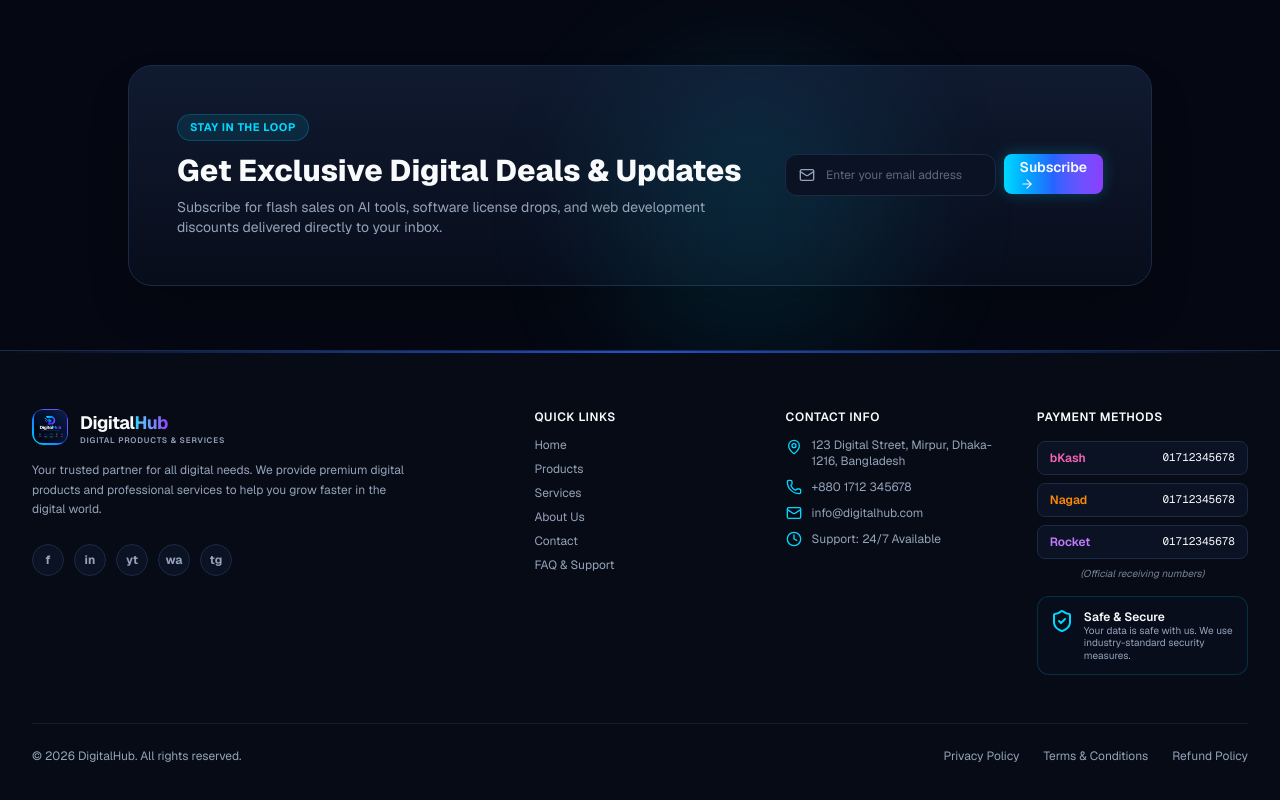
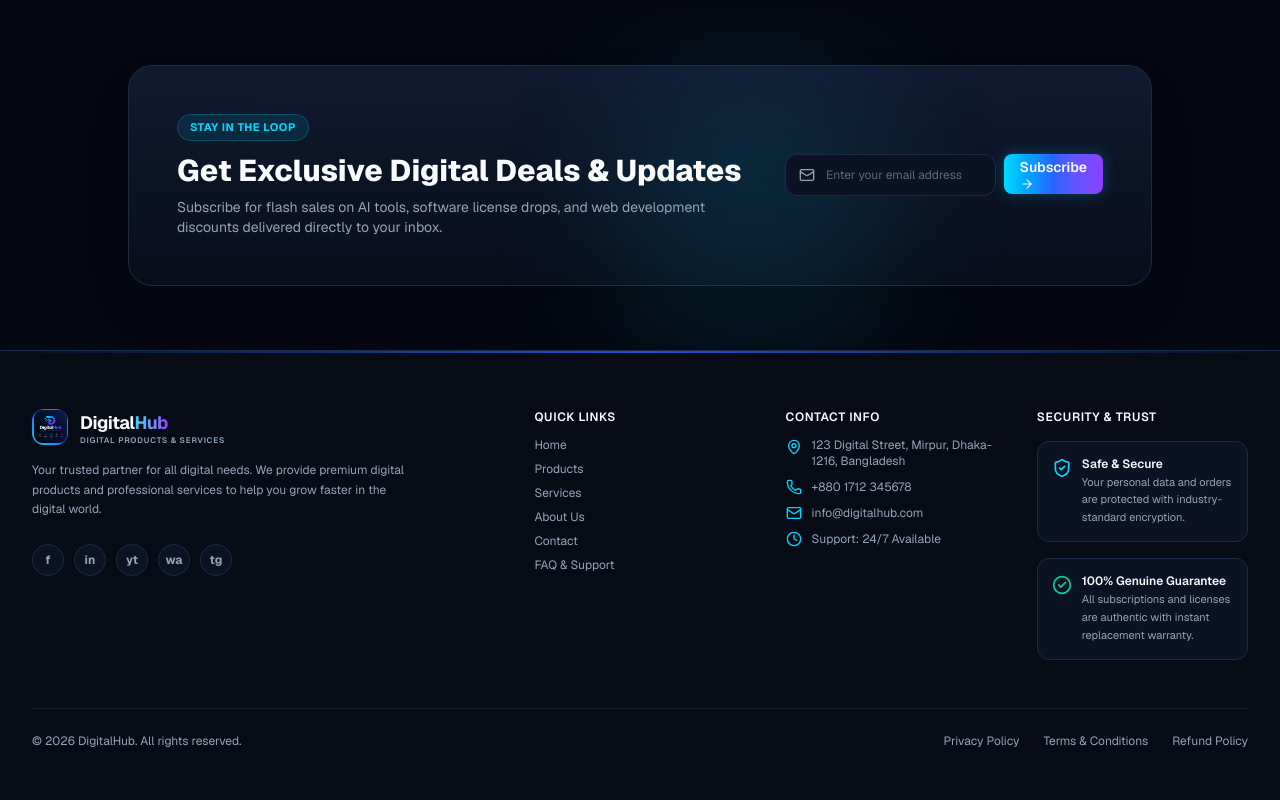
Before and after one commit to Ariyan710389/digitalhub, a Next.js app: page / in a window 1280 px wide. Shown: the part 2933-3733 px from the top of the page. Built offline with nearby package versions, Linux system fonts and the light colour scheme; no server answers; the database is empty.

Commit message:
fix(footer): remove payment options and numbers from footer, replace with security and trust badges

```diff
--- a/src/components/storefront/Footer.tsx
+++ b/src/components/storefront/Footer.tsx
@@ -7,6 +7,7 @@ import {
   Mail,
   Clock,
   ShieldCheck,
+  CheckCircle2,
 } from "lucide-react";
 import { APP_CONFIG } from "@/lib/constants";
 
@@ -36,28 +37,6 @@ export function Footer({ siteSettings, paymentMethods }: FooterProps) {
   const ytLink = siteSettings?.social_youtube || APP_CONFIG.social.youtube;
   const waLink = siteSettings?.social_whatsapp || APP_CONFIG.social.whatsapp;
   const tgLink = siteSettings?.social_telegram || APP_CONFIG.social.telegram;
-
-  // Filter payment methods for display (exclude COD if needed, or show active MFS)
-  const mfsMethods = paymentMethods && paymentMethods.length > 0
-    ? paymentMethods.filter((pm) => pm.slug !== "cod")
-    : [
-        { slug: "bkash", displayName: "bKash", merchantNumber: "01712345678" },
-        { slug: "nagad", displayName: "Nagad", merchantNumber: "01712345678" },
-        { slug: "rocket", displayName: "Rocket", merchantNumber: "01712345678" },
-      ];
-
-  const getMfsColor = (slug: string) => {
-    switch (slug) {
-      case "bkash":
-        return "text-pink-400";
-      case "nagad":
-        return "text-orange-400";
-      case "rocket":
-        return "text-purple-400";
-      default:
-        return "text-[#00D9FF]";
-    }
-  };
 
   return (
     <footer className="w-full bg-[#070B16] border-t border-[#1B2A45] text-[#94A3B8] text-xs">
@@ -211,37 +190,30 @@ export function Footer({ siteSettings, paymentMethods }: FooterProps) {
             </ul>
           </div>
 
-          {/* Column 4: Payment Methods & Safe Badge */}
+          {/* Column 4: Security & Buyer Protection */}
           <div className="space-y-4">
             <h4 className="text-xs font-semibold text-[#F8FAFC] uppercase tracking-wider">
-              Payment Methods
+              Security & Trust
             </h4>
-            <div className="space-y-2">
-              {mfsMethods.map((pm) => (
-                <div
-                  key={pm.slug}
-                  className="flex items-center justify-between px-3 py-2 rounded-lg bg-[#0B1224] border border-[#1B2A45]"
-                >
-                  <span className={`font-semibold ${getMfsColor(pm.slug)}`}>
-                    {pm.displayName}
-                  </span>
-                  <span className="text-[11px] font-mono text-[#F8FAFC]">
-                    {pm.merchantNumber || "Available"}
-                  </span>
-                </div>
-              ))}
-              <p className="text-[10px] text-[#94A3B8]/80 text-center italic">
-                (Official receiving numbers)
-              </p>
+
+            {/* Safe & Secure Box */}
+            <div className="p-3.5 rounded-xl bg-[#0B1224] border border-[#1B2A45] flex items-start gap-2.5">
+              <ShieldCheck className="h-5 w-5 text-[#00D9FF] shrink-0 mt-0.5" />
+              <div>
+                <span className="text-xs font-semibold text-[#F8FAFC] block">Safe & Secure</span>
+                <span className="text-[11px] text-[#94A3B8] leading-relaxed block mt-0.5">
+                  Your personal data and orders are protected with industry-standard encryption.
+                </span>
+              </div>
             </div>
 
-            {/* Safe & Secure Box */}
-            <div className="p-3 rounded-xl bg-[#080D1B] border border-cyan-500/20 flex items-start gap-2.5">
-              <ShieldCheck className="h-6 w-6 text-[#00D9FF] shrink-0" />
+            {/* Buyer Protection Box */}
+            <div className="p-3.5 rounded-xl bg-[#0B1224] border border-[#1B2A45] flex items-start gap-2.5">
+              <CheckCircle2 className="h-5 w-5 text-emerald-400 shrink-0 mt-0.5" />
               <div>
-                <span className="text-xs font-semibold text-[#F8FAFC] block">Safe & Secure</span>
-                <span className="text-[10px] text-[#94A3B8] leading-tight block">
-                  Your data is safe with us. We use industry-standard security measures.
+                <span className="text-xs font-semibold text-[#F8FAFC] block">100% Genuine Guarantee</span>
+                <span className="text-[11px] text-[#94A3B8] leading-relaxed block mt-0.5">
+                  All subscriptions and licenses are authentic with instant replacement warranty.
                 </span>
               </div>
             </div>
```
